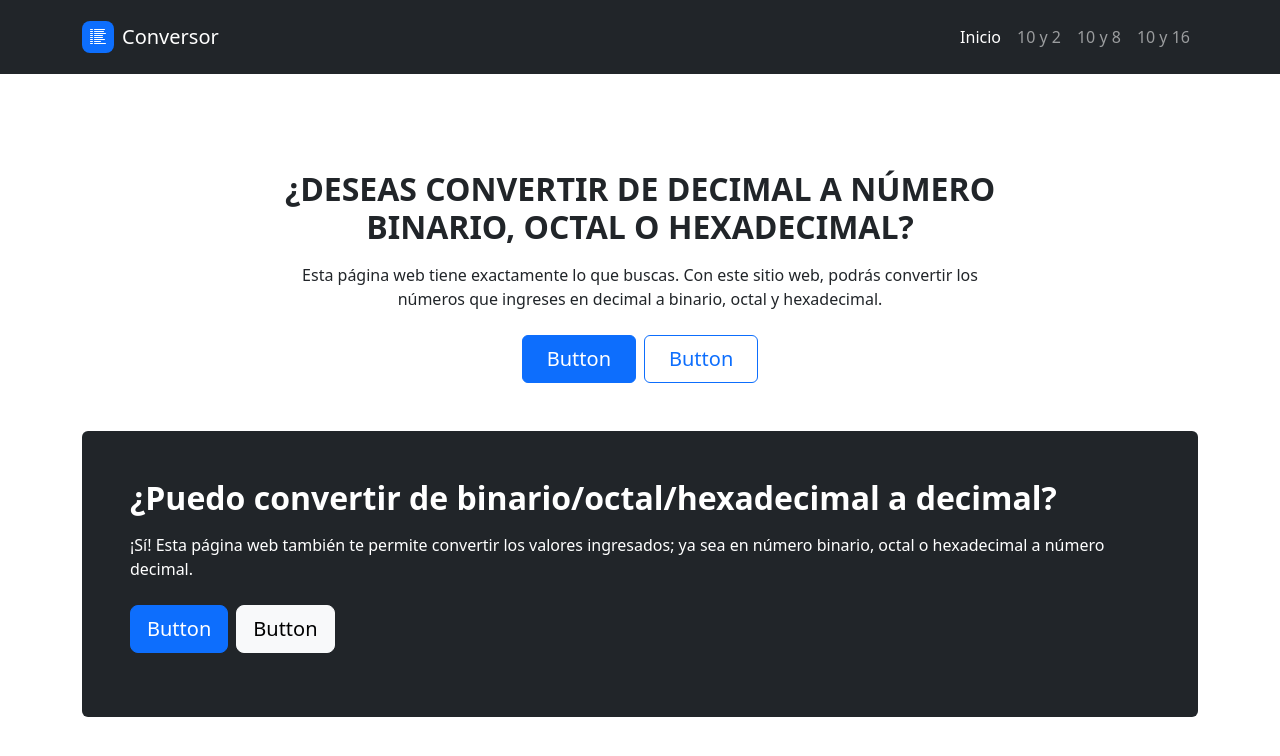
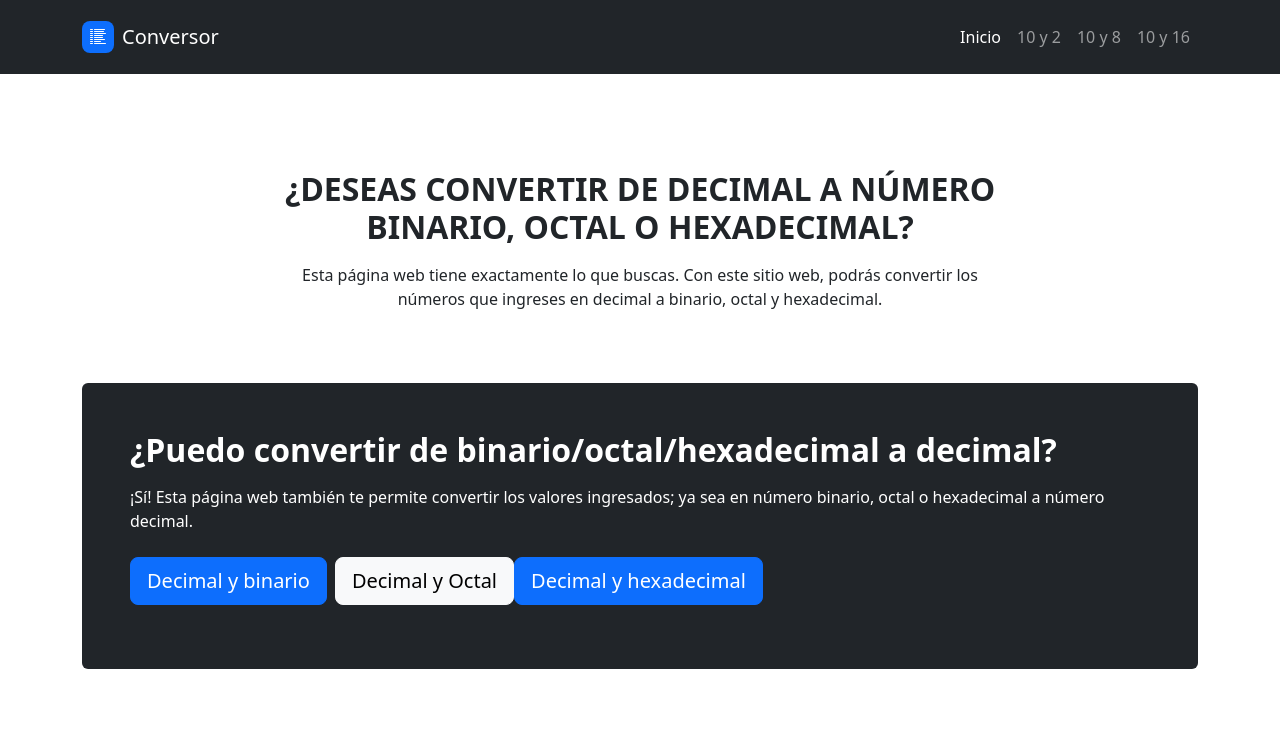
Before and after one commit to Alex22sv/ConversorNumerosDigitales, a plain HTML site: page ConversorNumeros/index.html in a window 1280 px wide. Drawn offline with Linux system fonts and the light colour scheme.

Commit message:
Arreglar botones de prueba en index.html

```diff
--- a/ConversorNumeros/index.html
+++ b/ConversorNumeros/index.html
@@ -31,7 +31,7 @@
                         <div class="col-md-10 col-xl-8 text-center d-flex d-sm-flex d-md-flex justify-content-center align-items-center mx-auto justify-content-md-start align-items-md-center justify-content-xl-center">
                             <div>
                                 <h2 class="text-uppercase fw-bold mb-3">¿DESEAS CONVERTIR DE DECIMAL A NÚMERO BINARIO, OCTAL O HEXADECIMAL?</h2>
-                                <p class="mb-4">Esta página web tiene exactamente lo que buscas. Con este sitio web, podrás convertir los números que ingreses en decimal a binario, octal y hexadecimal.</p><button class="btn btn-primary fs-5 me-2 py-2 px-4" type="button">Button</button><button class="btn btn-outline-primary fs-5 py-2 px-4" type="button">Button</button>
+                                <p class="mb-4">Esta página web tiene exactamente lo que buscas. Con este sitio web, podrás convertir los números que ingreses en decimal a binario, octal y hexadecimal.</p>
                             </div>
                         </div>
                     </div>
@@ -41,7 +41,7 @@
                 <div class="text-white bg-dark border rounded border-0 p-4 p-md-5">
                     <h2 class="fw-bold text-white mb-3">¿Puedo convertir de binario/octal/hexadecimal a decimal?</h2>
                     <p class="mb-4">¡Sí! Esta página web también te permite convertir los valores ingresados; ya sea en número binario, octal o hexadecimal a número decimal.</p>
-                    <div class="my-3"><a class="btn btn-primary btn-lg me-2" role="button" href="#">Button</a><a class="btn btn-light btn-lg" role="button" href="#">Button</a></div>
+                    <div class="my-3"><a class="btn btn-primary btn-lg me-2" role="button" href="DecBin.html">Decimal y binario</a><a class="btn btn-light btn-lg" role="button" href="DecOct.html">Decimal y Octal</a><a class="btn btn-primary btn-lg me-2" role="button" href="DecHex.html">Decimal y hexadecimal</a></div>
                 </div>
             </div>
         </section>
```
